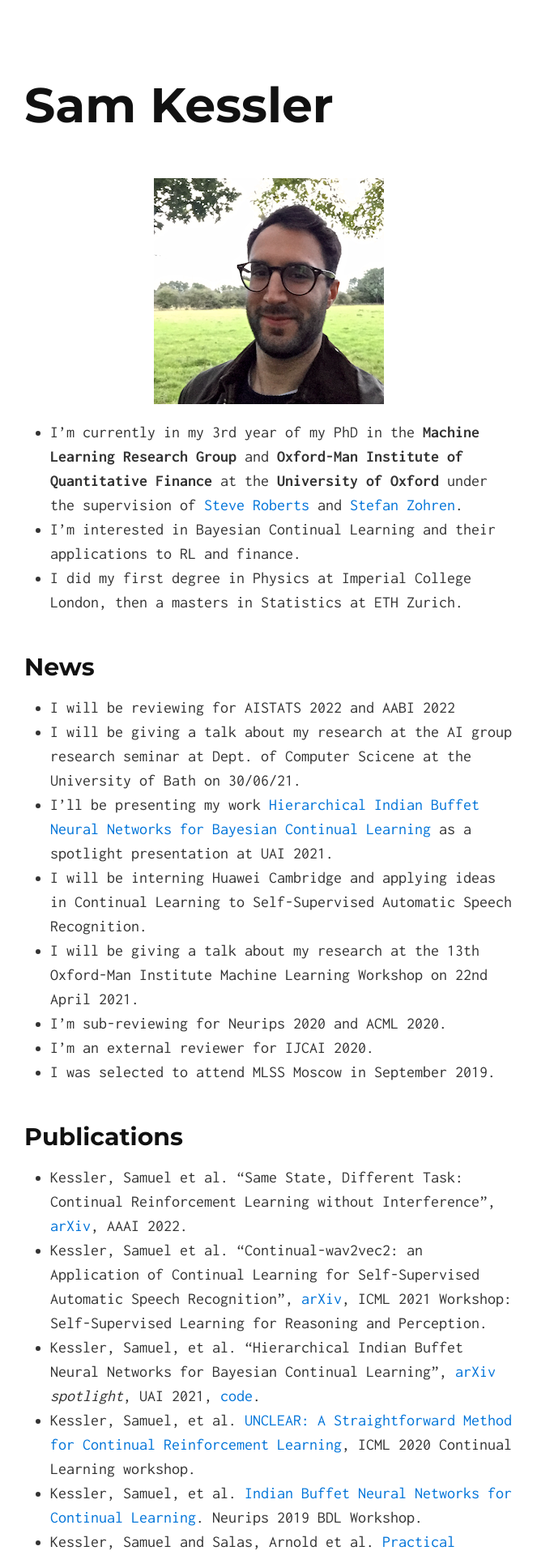
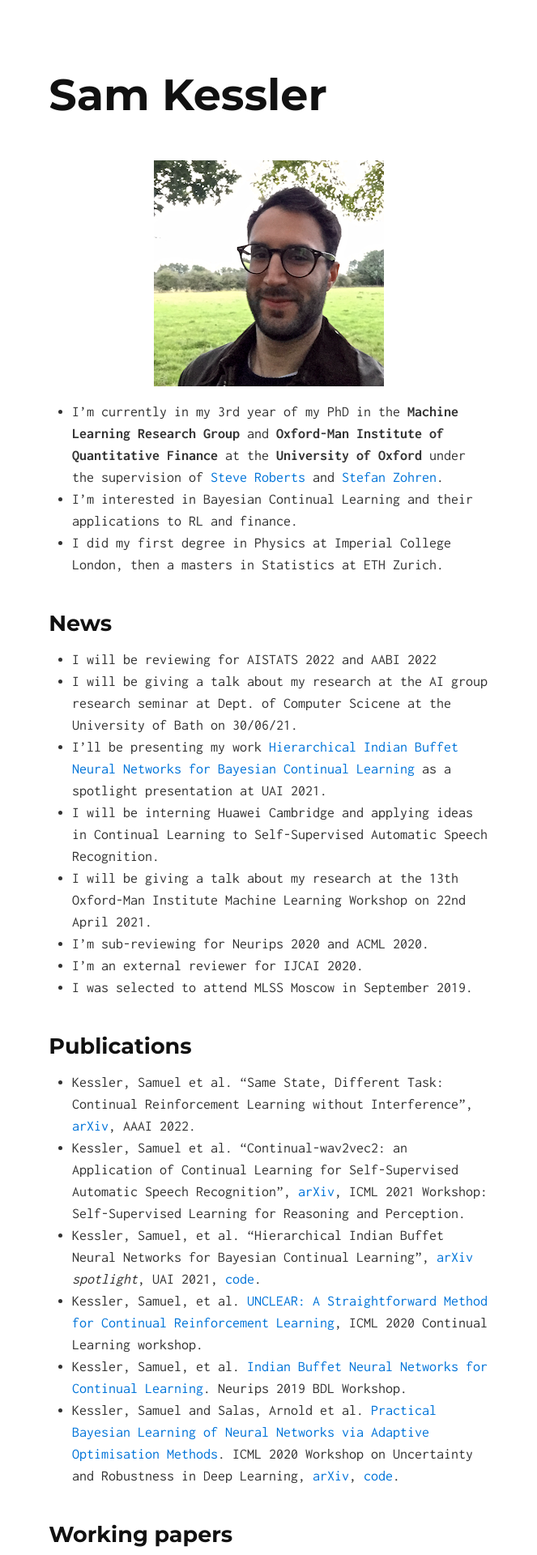
Before and after one commit to skezle/skezle.github.io, a Jekyll site: the page built from index.md, in a window 1280 px wide. Shown: the top 1920 px of the page at 81% size, without its empty margins (308-971 px from the left). Built offline with Jekyll 4.4.1, drawn with Linux system fonts in a browser that asks for light colours.

Commit message:
Update _solo.scss

```diff
--- a/_sass/_solo.scss
+++ b/_sass/_solo.scss
@@ -1,12 +1,12 @@
 @import url(//fonts.googleapis.com/css?family=Inconsolata:400,700|Montserrat:700);
 
 html {
-  font: 12px/1.5 Inconsolata, sans-serif;
+  font: 11px/1.5 Inconsolata, sans-serif;
 }
 
 @media (min-width: 30rem) {
   html {
-    font-size: 20px;
+    font-size: 18px;
   }
 }
 
```
